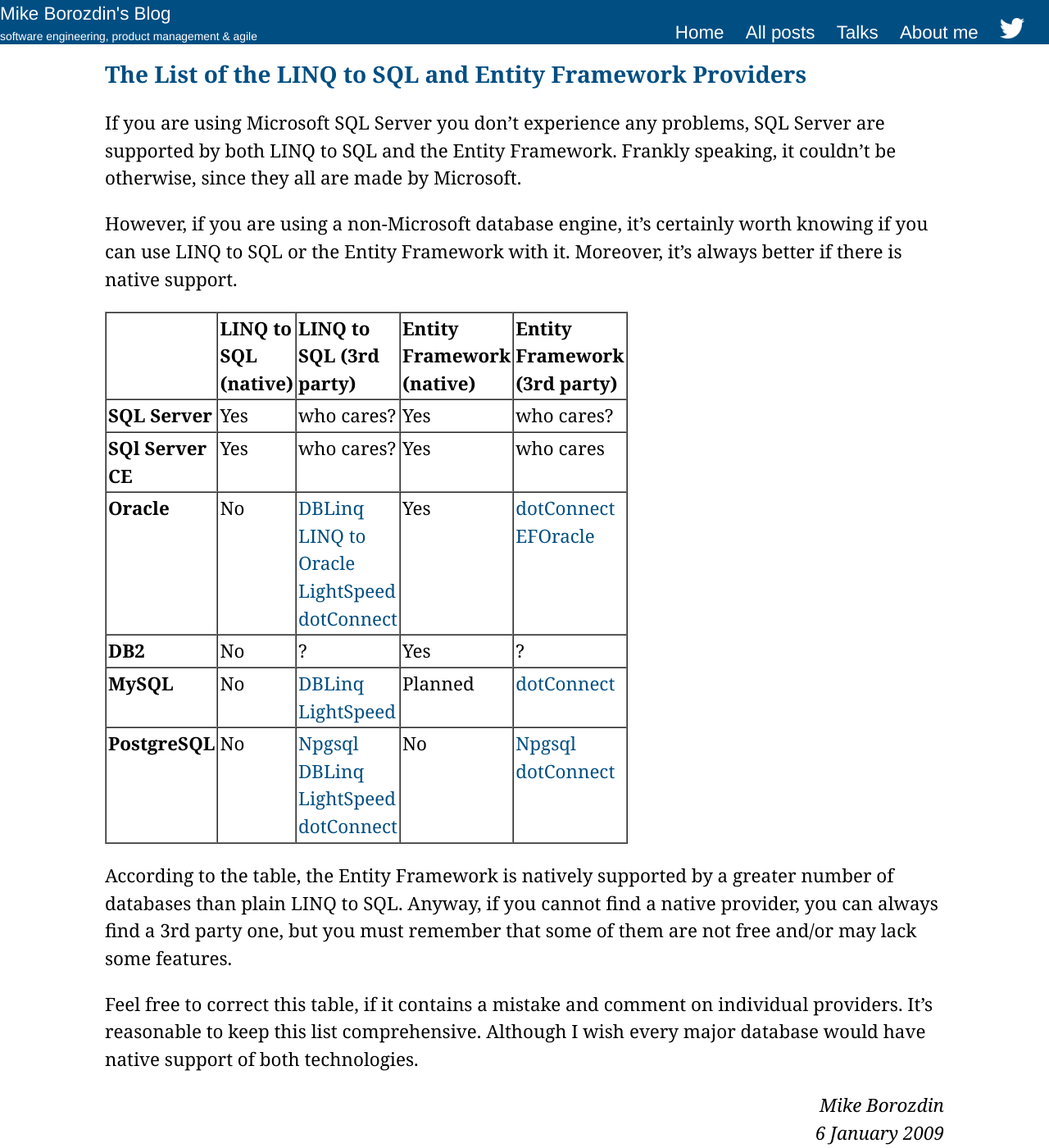
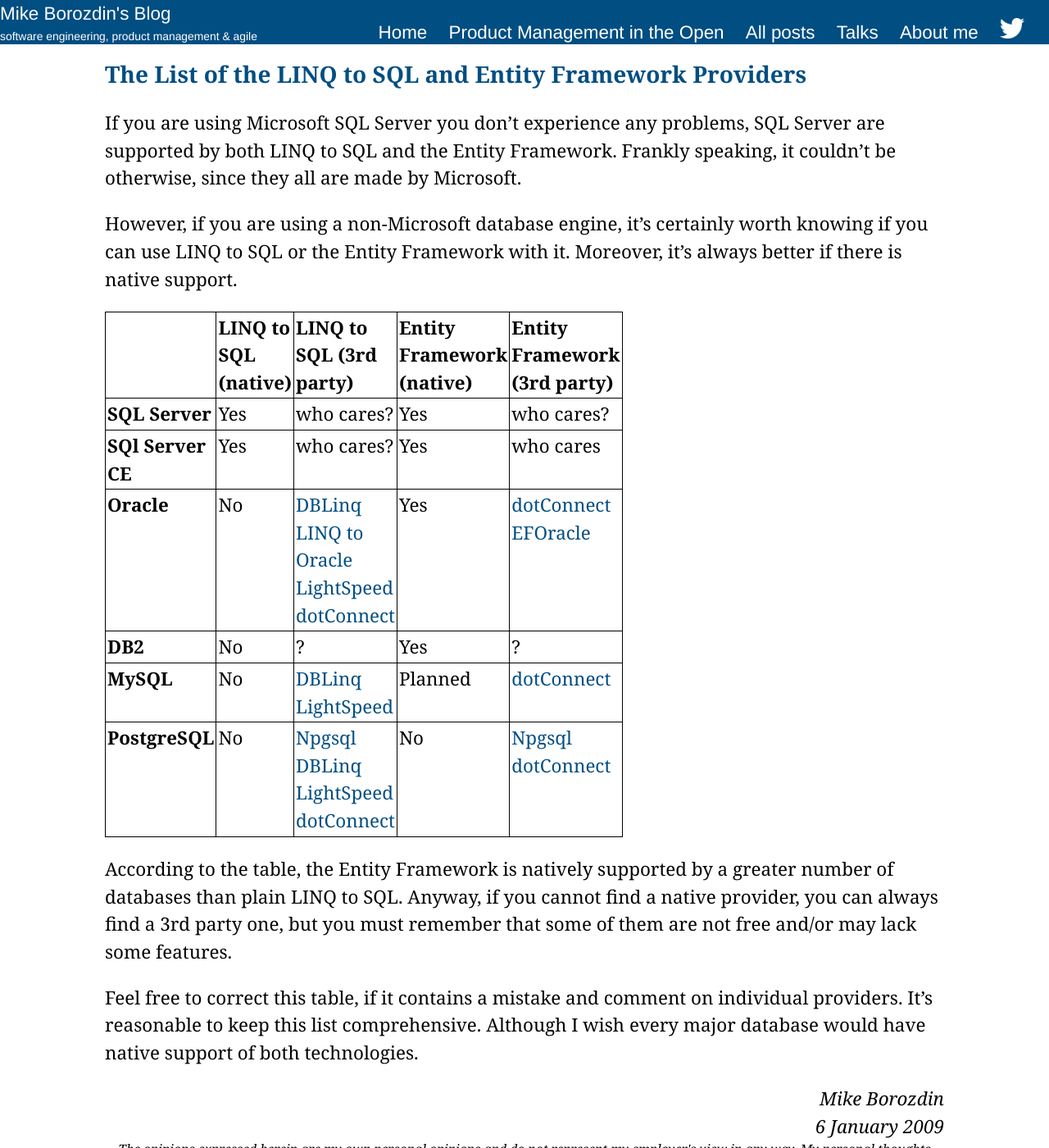
Before and after one commit to mikeborozdin/mikeborozdin.github.io, a Jekyll site: the page built from _posts/2009-01-06-the-list-of-linq-to-sql-and-entity-framework-providers.html, in a window 1280 px wide and 1400 px high. Shown: the whole window at 82% size. Built offline with Jekyll 4.4.1, drawn with Linux system fonts in a browser that asks for light colours; comment, search, counter and statistics services are not loaded.

Commit message:
first articles of product management in the open

```diff
--- a/_includes/header.html
+++ b/_includes/header.html
@@ -8,14 +8,15 @@
 
   <ul id="menu" class="hidden">
     <li><a href="/" class="menuItem">Home</a></li>
+    <li><a href="/product-management-in-the-open/" class="menuItem">Product Management in the Open</a></li>
     <li><a href="/all-posts/" class="menuItem">All posts</a></li>
     <li><a href="/talks/" class="menuItem">Talks</a></li>
     <li><a href="/about/" class="menuItem">About me</a></li>
     <li>
       <a href="http://www.twitter.com/mikeborozdin">
-                <span id="twitterText">Twitter</span>
-                <span id="twitterImage"><img src="/images/twitter.png" /></span>
-            </a>
+        <span id="twitterText">Twitter</span>
+        <span id="twitterImage"><img src="/images/twitter.png" /></span>
+      </a>
     </li>
   </ul>
 </div>
--- a/css/main.css
+++ b/css/main.css
@@ -133,6 +133,36 @@
     color: #014E82
 }
 
+.footnotes {
+  color: gray;
+}
+
+table {
+  border-collapse: collapse;
+}
+
+table, th, td {
+  border: 1px solid black;
+  vertical-align: top;
+}
+
+thead {
+  font-style: bold;
+  font-size: 0.8em;
+  text-align: left;
+  vertical-align: top;
+}
+
+.center-image {
+    margin: 0 auto;
+    display: block;
+}
+
+.breadcrumbs {
+  margin-top: 20px;
+  font-style: italic;
+}
+
 @media screen and (min-width:768px) {
     body {
         font-size: 1.4em;
```
Also changed, not shown: _layouts/post.html (+8 -4 lines), 2 other files.
